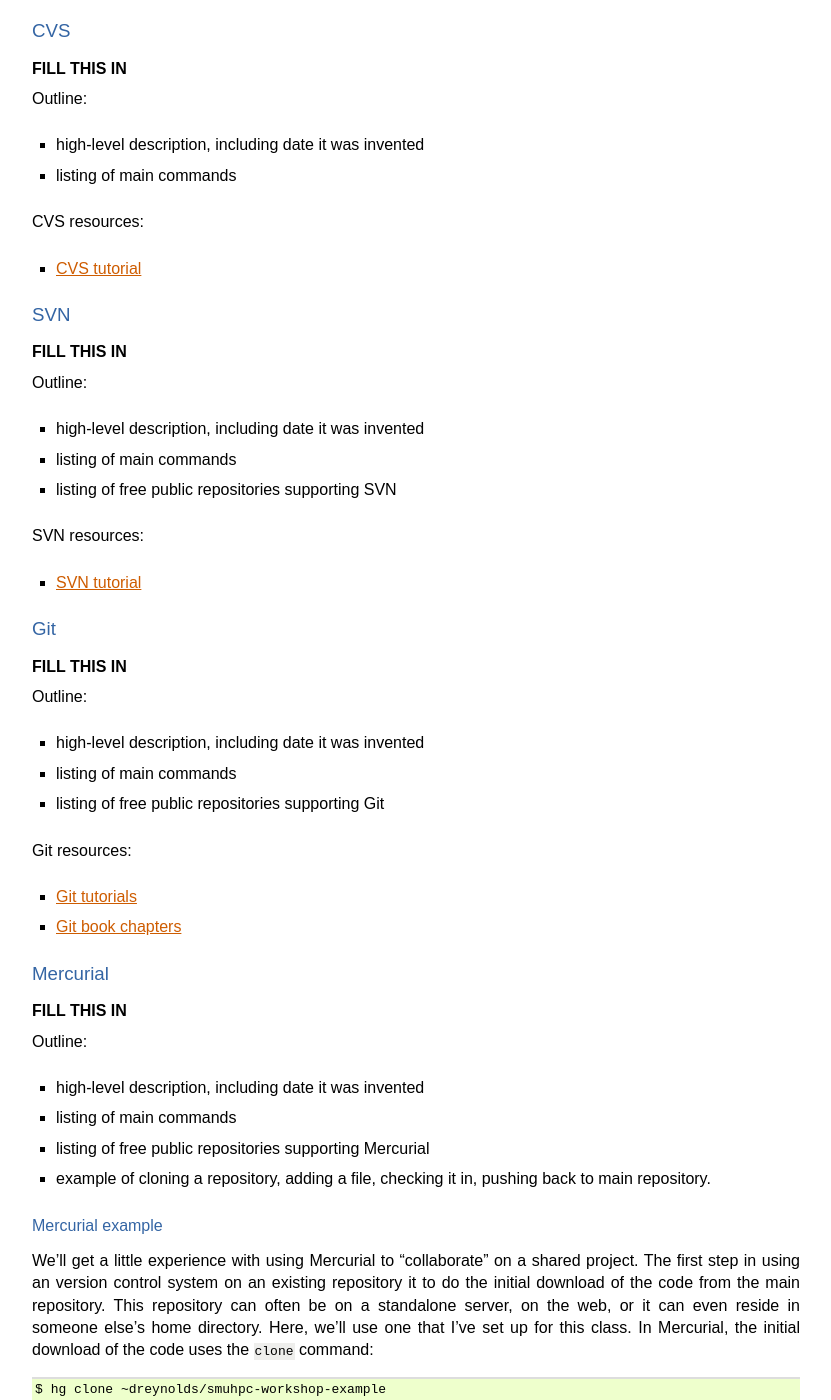
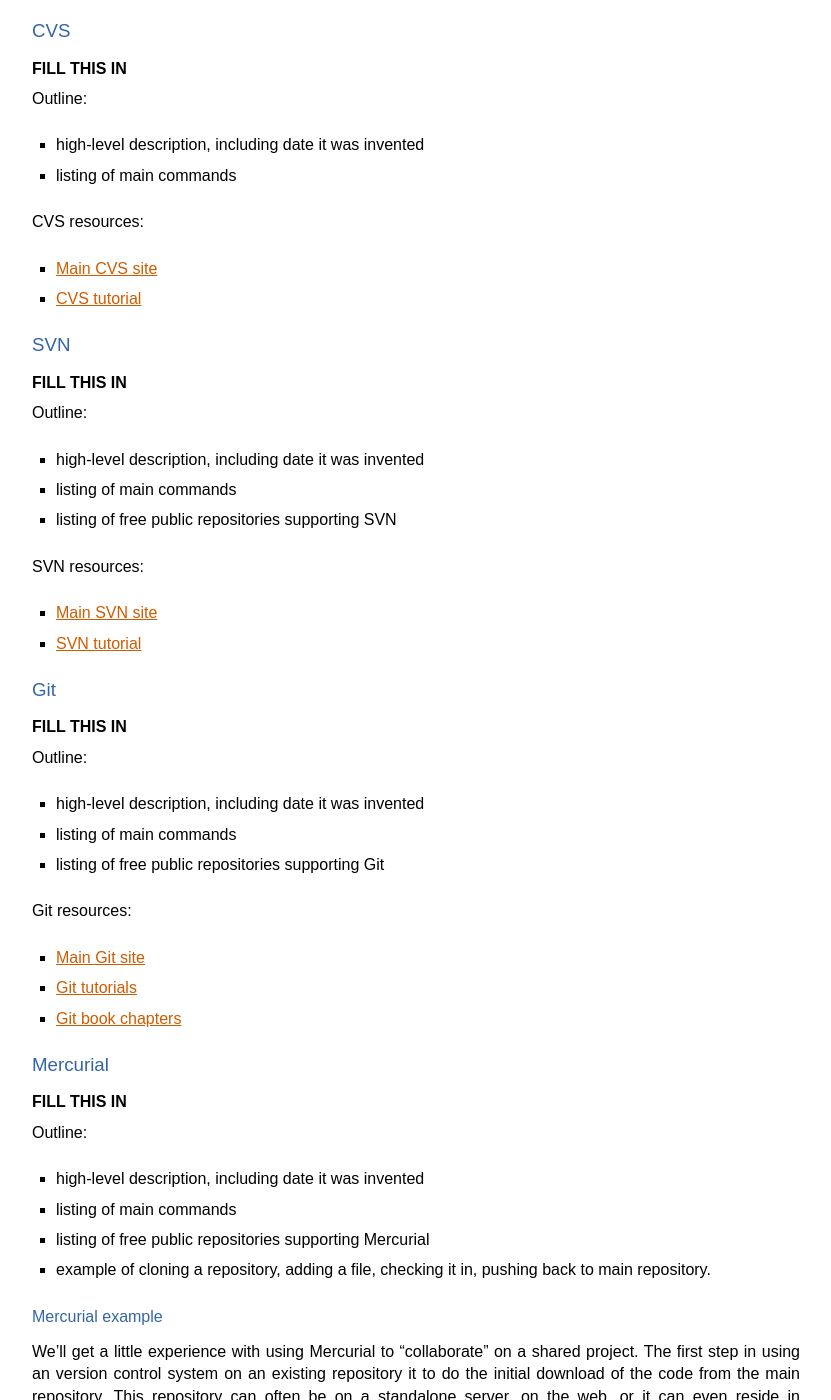
Before and after one commit to drreynolds/smuhpc-workshop, a Sphinx documentation site: the page built from source/session_4.rst, in a window 1280 px wide and 1400 px high, scrolled down 8664 px. Shown: the whole window, without its empty margins (48-879 px from the left). Built offline with Sphinx 7.4.7, drawn with Linux system fonts in a browser that asks for light colours.

Commit message:
updated VCS links

```diff
--- a/source/session_4.rst
+++ b/source/session_4.rst
@@ -631,6 +631,8 @@
 
 CVS resources:
 
+* `Main CVS site <http://cvs.nongnu.org/>`_
+
 * `CVS tutorial <http://www-mrsrl.stanford.edu/~brian/cvstutorial/>`_
 
 
@@ -650,6 +652,8 @@
 
 SVN resources:
 
+* `Main SVN site <https://subversion.apache.org/>`_
+
 * `SVN tutorial <http://svnbook.red-bean.com/en/1.7/index.html>`_
 
 
@@ -668,6 +672,8 @@
 
 
 Git resources:
+
+* `Main Git site <http://git-scm.com/>`_
 
 * `Git tutorials <http://www.atlassian.com/git/tutorial>`_
 
```
